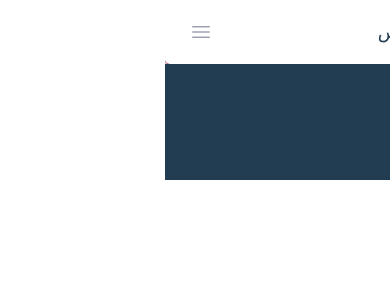
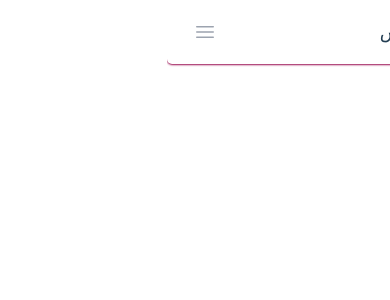
Before and after one commit to RedaKassoumeh123456/firdous-library, a Next.js app: page / in a window 390 px wide. Shown: the top 300 px of the page. Built offline with nearby package versions, Linux system fonts and the light colour scheme; a web font is replaced by a local one.

Commit message:
third navbar commit

```diff
--- a/components/NavBar.jsx
+++ b/components/NavBar.jsx
@@ -25,7 +25,7 @@ const NavBar = () => {
             <button
                 type="button"
                 id="mobile-dropdown-button"
-                className={` ml-2 relative px-4 inline-flex md:hidden items-center justify-center rounded-md p-2 text-gray-400 ${isMobileMenuOpen?"border-2 border-black":""}   `}
+                className={` ml-2 relative px-4 inline-flex md:hidden items-center justify-center rounded-md p-2 text-gray-400 border-2  ${isMobileMenuOpen?" border-black":"border-white"}   `}
                 aria-controls="mobile-menu"
                 aria-expanded="false"
                 onClick = {() => setIsMobileMenuOpen((prev)=>!prev)}
@@ -47,15 +47,15 @@ const NavBar = () => {
                     />
                 </svg>
             </button>
-            <div className='flex-col md:hidden p-4 justify-start gap-4 absolute top-16 -right-[0.25px] w-screen bg-secondary'>
-                <span className="text-primary hover:text-secondary text-lg transition-colors h-full">
-                    <Link href="/" className="h-full flex items-center">الكتب</Link>
+            <div className={`${isMobileMenuOpen?"flex-col":"hidden"} p-4 pt-0 justify-start gap-4 absolute top-16 -right-[0.25px] w-screen bg-primary bg-opacity-80 `}>
+                <span className="text-secondary text-lg w-full ">
+                    <Link href="/" className="h-full flex items-center p-2 border-b-white border-b-[1px] border-opacity-50">الكتب</Link>
                 </span>
-                <span className="text-primary hover:text-secondary text-lg transition-colors h-full">
-                    <Link href="/" className="h-full flex items-center">من نحن</Link>
+                <span className="text-secondary text-lg w-full">
+                    <Link href="/" className="h-full flex items-center p-2 border-b-white border-b-[1px] border-opacity-50">من نحن</Link>
                 </span>
-                <span className="text-primary hover:text-secondary text-lg transition-colors h-full">
-                    <Link href="/" className="h-full flex items-center">تواصل معنا</Link>
+                <span className="text-secondary text-lg w-full">
+                    <Link href="/" className="h-full flex items-center p-2 border-b-white border-b-[1px] border-opacity-50"> تواصل معنا</Link>
                 </span>
             </div>
         </nav>
```
